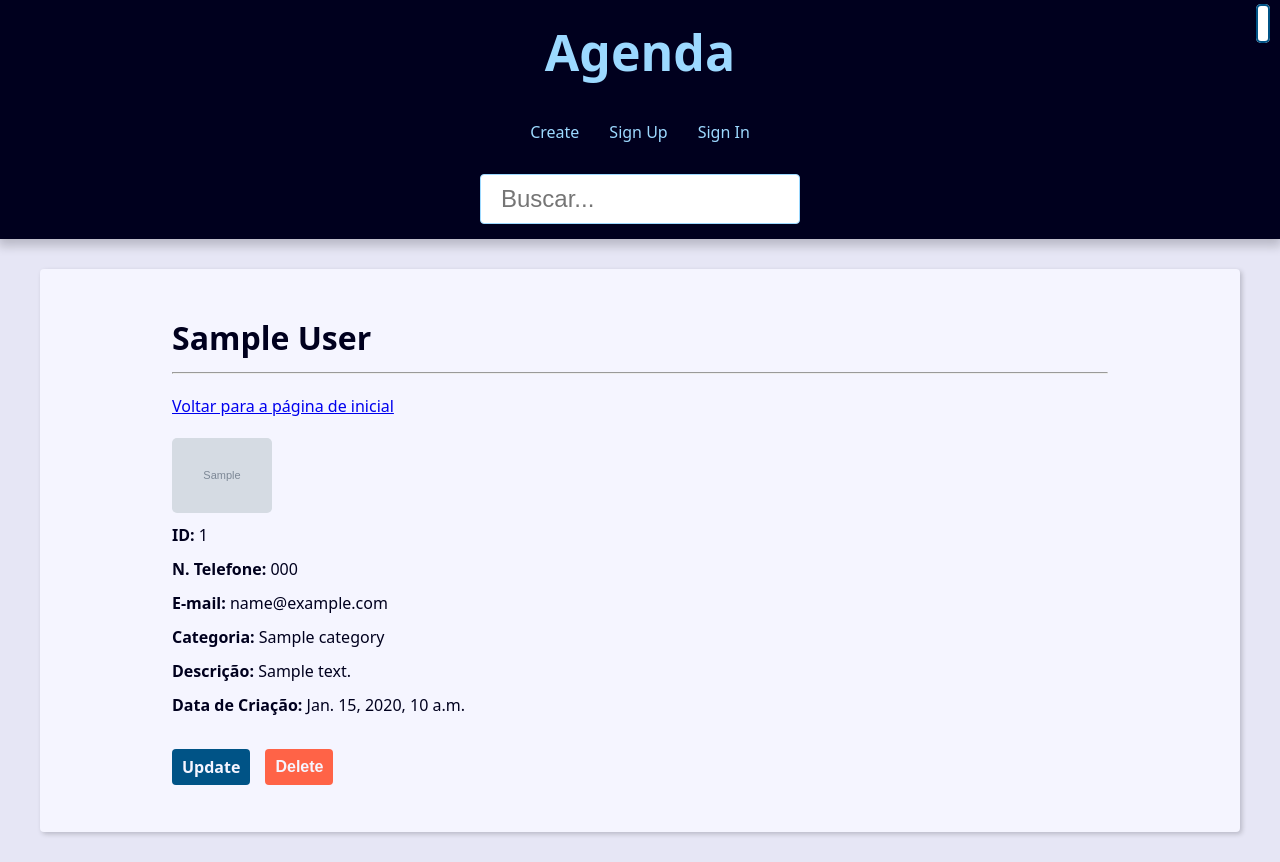
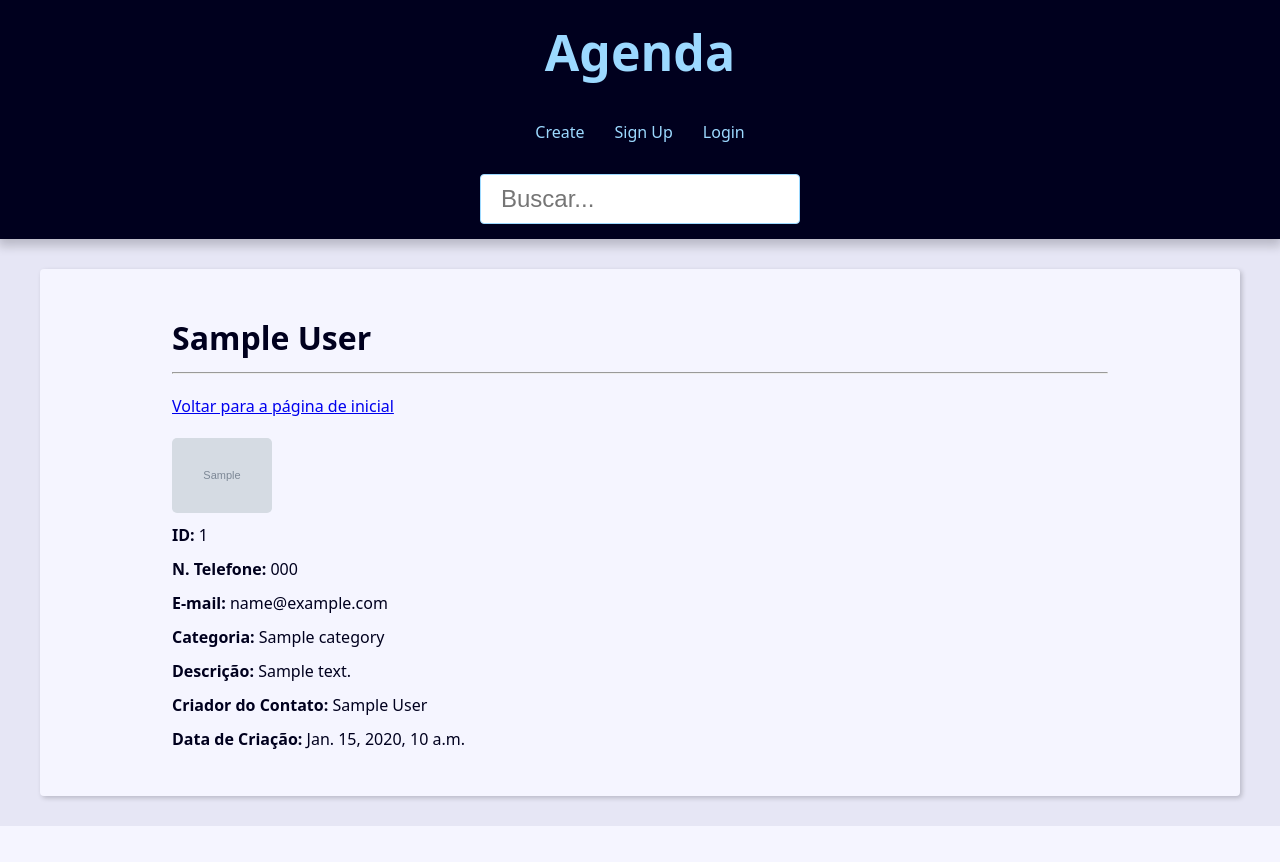
Before and after one commit to ThyagoThayllan/Agenda-Django-Curso, a Django app: template templates/contact/contact.html in a window 1280 px wide. After the commit the page ends 826 px from the top, so only its background shows below. Run offline with Django 4.2, Linux system fonts and the light colour scheme; the template is opened without the code that fills it: most values are stand-ins (such as "Sample title", 1, 10 or a date in 2020); grey boxes marked "Sample" are stand-in pictures.

Commit message:
subir alterações

```diff
--- a/contact/forms.py
+++ b/contact/forms.py
@@ -1,6 +1,7 @@
 from django.contrib.auth.forms import UserCreationForm
 from django.contrib.auth.models import User
 from django.forms import FileInput
+from django.forms import HiddenInput
 from django.forms import ModelForm
 from django.forms import Textarea
 from django.forms import ValidationError
@@ -23,7 +24,8 @@ class ContactForm(ModelForm):
         }
         widgets = {
             'description': Textarea(attrs={'style': 'resize: none'}),
-            'image': FileInput(attrs={'accept': 'image/*'})
+            'image': FileInput(attrs={'accept': 'image/*'}),
+            'owner': HiddenInput(),
         }
 
     def clean(self):
--- a/project/settings.py
+++ b/project/settings.py
@@ -139,3 +139,4 @@ except ImportError:
     ...
 
 LOGIN_REDIRECT_URL = 'contact:contacts'
+LOGIN_URL = 'user-login'
--- a/project/urls.py
+++ b/project/urls.py
@@ -33,7 +33,7 @@ urlpatterns = [
 
     # User
     path('user/create/', UserRegister.as_view(), name='user-register'),
-    path('user/<int:pk>/update/', UserUpdate.as_view(), name='user-update'),
+    path('user/update/', UserUpdate.as_view(), name='user-update'),
     path('login/', Login.as_view(), name='user-login'),
     path('logout/', Logout.as_view(), name='user-logout'),
 ]
--- a/static/css/style.css
+++ b/static/css/style.css
@@ -32,6 +32,11 @@
   margin: 0;
   padding: 0;
   box-sizing: border-box;
+}
+
+a.disabled, button:disabled {
+  opacity: 0.8;
+  cursor: not-allowed;
 }
 
 html {
--- a/templates/base.html
+++ b/templates/base.html
@@ -13,16 +13,16 @@
             <a class="header-link" href="{% url 'contact:contacts' %}">Agenda</a>
         </h1>
 
-        {% if request.user %}
+        {% if user.is_authenticated %}
             <h3
                 style="color: white; position: absolute; right: 1rem; top: 1rem;"
             >
                 <a
                     class="header-profile-link"
-                    href="{% url 'user-update' request.user.pk %}"
+                    href="{% url 'user-update' %}"
                     style="text-decoration: none;"
                 >
-                    {{ request.user.username }}
+                    {{ user.username }}
                 </a>
             </h3>
         {% endif %}
@@ -32,12 +32,20 @@
                 <li class="menu-item">
                     <a class="menu-link" href="{% url 'contact:create' %}">Create</a>
                 </li>
-                <li class="menu-item">
-                    <a class="menu-link" href="{% url 'user-register' %}">Sign Up</a>
-                </li>
-                <li class="menu-item">
-                    <a class="menu-link" href="{% url 'user-login' %}">Sign In</a>
-                </li>
+                {% if user.is_authenticated %}
+                    <li class="menu-item">
+                        <a class="menu-link" href="{% url 'user-logout' %}">Logout</a>
+                    </li>
+                {% else %}
+                    <ul class="menu-list">
+                        <li class="menu-item">
+                            <a class="menu-link" href="{% url 'user-register' %}">Sign Up</a>
+                        </li>
+                        <li class="menu-item">
+                            <a class="menu-link" href="{% url 'user-login' %}">Login</a>
+                        </li>
+                    </ul>
+                {% endif %}
             </ul>
         </nav>
 
--- a/templates/contact/contact-form.html
+++ b/templates/contact/contact-form.html
@@ -69,6 +69,7 @@
                     >
                 {% endif %}
             </div>
+            {{ form.owner }}
             <div class="form-content">
                 <div class="form-group">
                     <button class="btn" type="submit">Send</button>
--- a/templates/contact/contact.html
+++ b/templates/contact/contact.html
@@ -24,9 +24,22 @@
         <p><b>E-mail:</b> {{ contact.email }}</p>
         <p><b>Categoria:</b> {{ contact.category.name }}</p>
         <p><b>Descrição:</b> {{ contact.description }}</p>
+        {% if contact.owner %}
+            <p>
+                <b>Criador do Contato:</b> {{ contact.owner.first_name }}
+                {{ contact.owner.last_name }}
+            </p>
+        {% endif %}
         <p><b>Data de Criação:</b> {{ contact.created_at }}</p>
 
+        {% if user.is_authenticated %}
             <div class="contact-links">
+                {% if user != contact.owner %}
+                    <a class="btn btn-link disabled" href="#">Update</a>
+                    <button class="btn btn-link btn-delete disabled" disabled type="submit">
+                        Delete
+                    </button>
+                {% else %}
                     <a class="btn btn-link" href="{% url 'contact:update' contact.pk %}">Update</a>
                     <form action="{% url 'contact:delete' contact.pk %}" method="POST">
                         {% csrf_token %}
@@ -34,6 +47,16 @@
                             Delete
                         </button>
                     </form>
+                {% endif %}
             </div>
+        {% endif %}
     </div>
+
+<script>
+    const blockedFieldsByOwner = document.querySelectorAll('.disabled');
+
+    const notOwnerMessage = 'Apenas o criador do contato pode fazer esta ação.';
+
+    blockedFieldsByOwner.forEach(field => field.setAttribute('title', notOwnerMessage));
+</script>
 {% endblock content %}
```
Also changed, not shown: contact/views.py (+16 -17 lines). Lines whose indentation alone changed are shown as unchanged.
